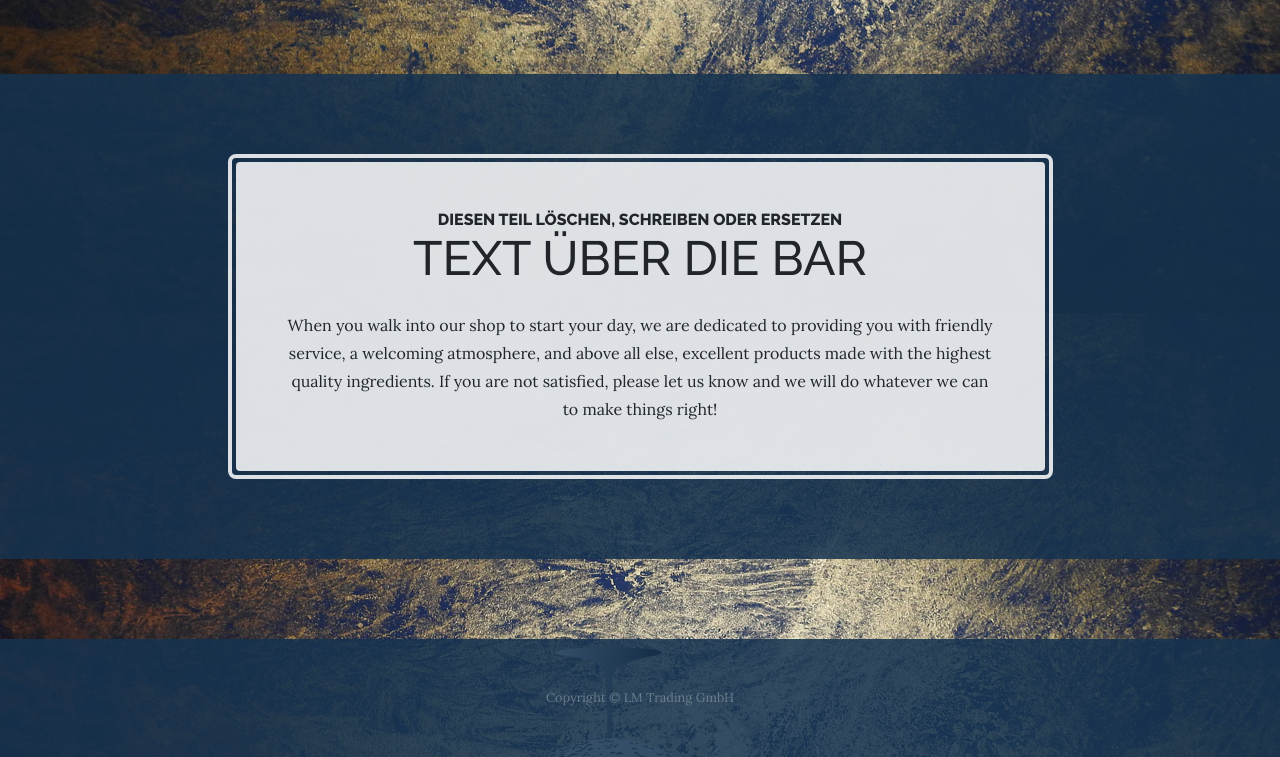
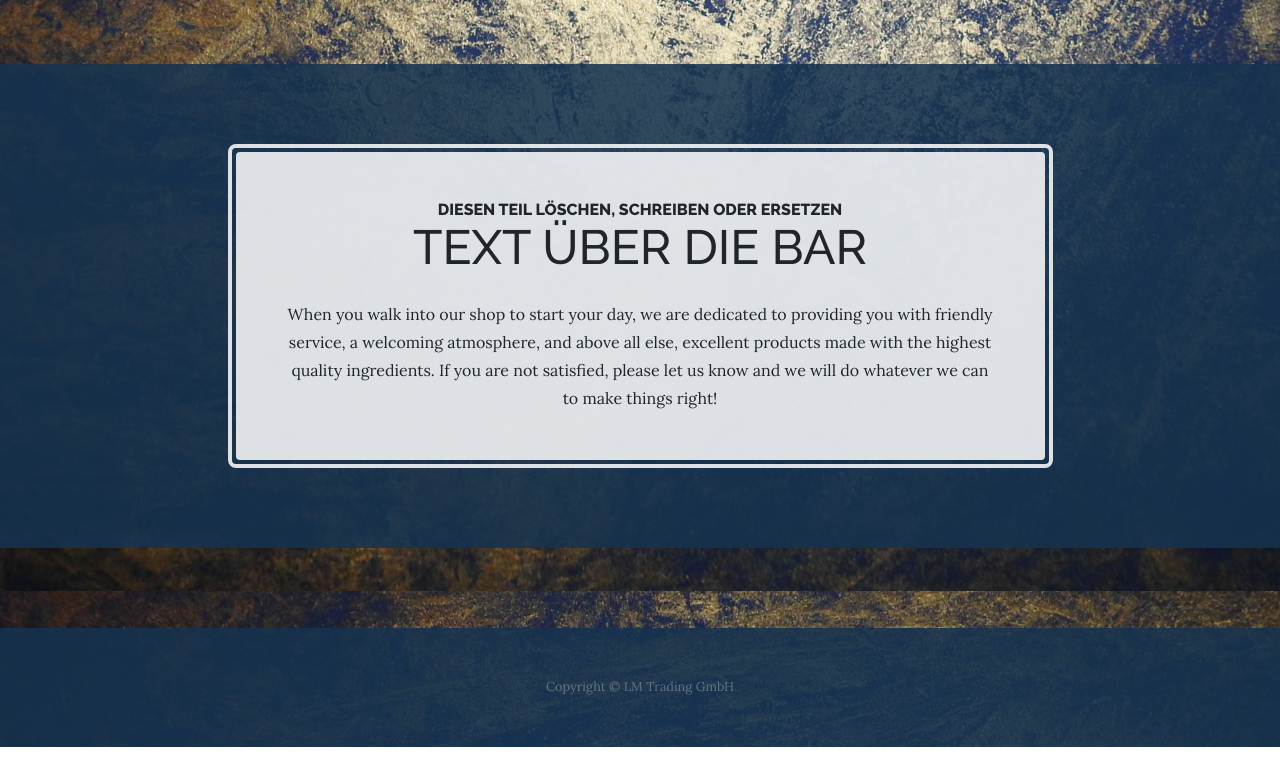
Before and after one commit to Raysayhey/after-dark-bar, a Gatsby site: page / in a window 1280 px wide. Shown: the part 647-1404 px from the top of the page. Built offline with nearby package versions, Linux system fonts and the light colour scheme; Gatsby itself is replaced by a stand-in of ours.

Commit message:
bg & logo

```diff
--- a/src/assets/sass/_global.scss
+++ b/src/assets/sass/_global.scss
@@ -1,6 +1,6 @@
 body {
   @include body-font;
-  background: url('../images/bg10.jpg');// background: linear-gradient(rgba(47, 23, 15, 0.65)), url('../images/bg.jpg');
+  background: url('../images/bg1_ohne_logo.jpg');// background: linear-gradient(rgba(47, 23, 15, 0.65)), url('../images/bg.jpg');
   background-attachment: fixed;
 
   background-position: center;
--- a/src/pages/index.js
+++ b/src/pages/index.js
@@ -2,7 +2,7 @@ import React from 'react';
 
 import Layout from '../components/Layout';
 
-import intro from '../assets/images/intro1.jpg';
+import intro from '../assets/images/after_dark_logo_blau_bg.jpg';
 const IndexPage = () => (
   <Layout activeLink="home">
     <section className="page-section clearfix">
```
Also changed, not shown: src/assets/images/after_dark_logo_blau_bg.jpg (added), src/assets/images/bg1_ohne_logo.jpg (added).
